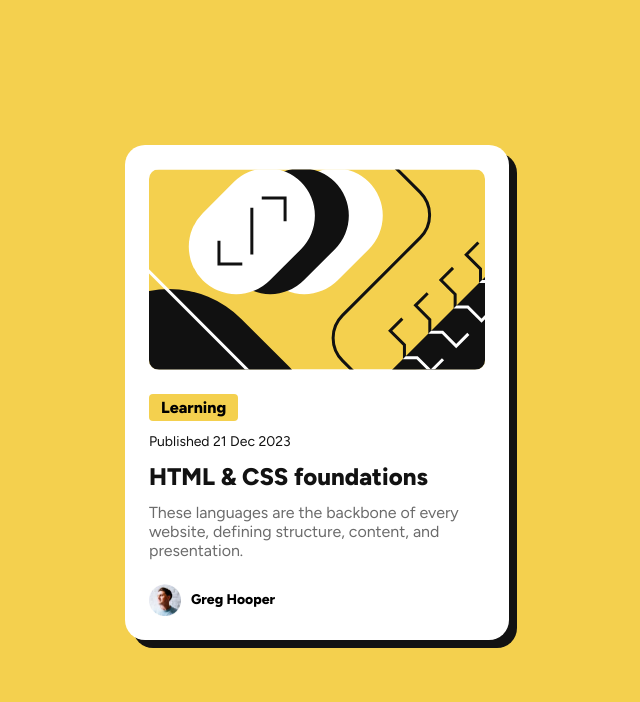
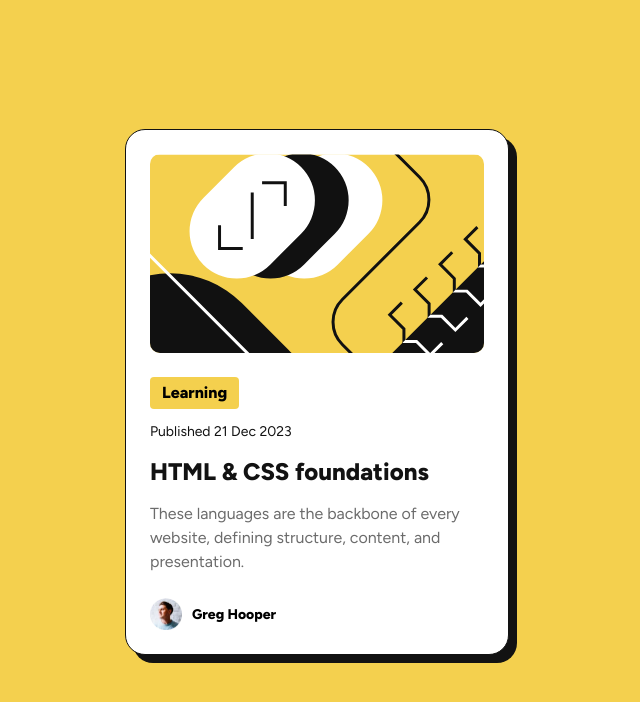
Before and after one commit to Ha0n9/Blog-Card---Frontend-Mentor, a plain HTML site: page index.html in a window 1280 px wide. Shown: the whole page, without its empty margins (315-955 px from the left). Drawn offline with Linux system fonts and the light colour scheme.

Commit message:
Add files via upload

```diff
--- a/style.css
+++ b/style.css
@@ -32,6 +32,7 @@ body {
     width: 384px;
     height: auto;
     border-radius: 20px;
+    border: 1px solid var(--gray950-color);
     background-color: var(--white-color);
     transform: translate(-8px, -8px);
     box-shadow: 8px 8px 0px 0px var(--gray950-color);
@@ -69,6 +70,7 @@ body {
 
 .card__content>* {
     margin-bottom: 12px;
+    line-height: 1.5;
 }
 
 .card__content--category {
```
